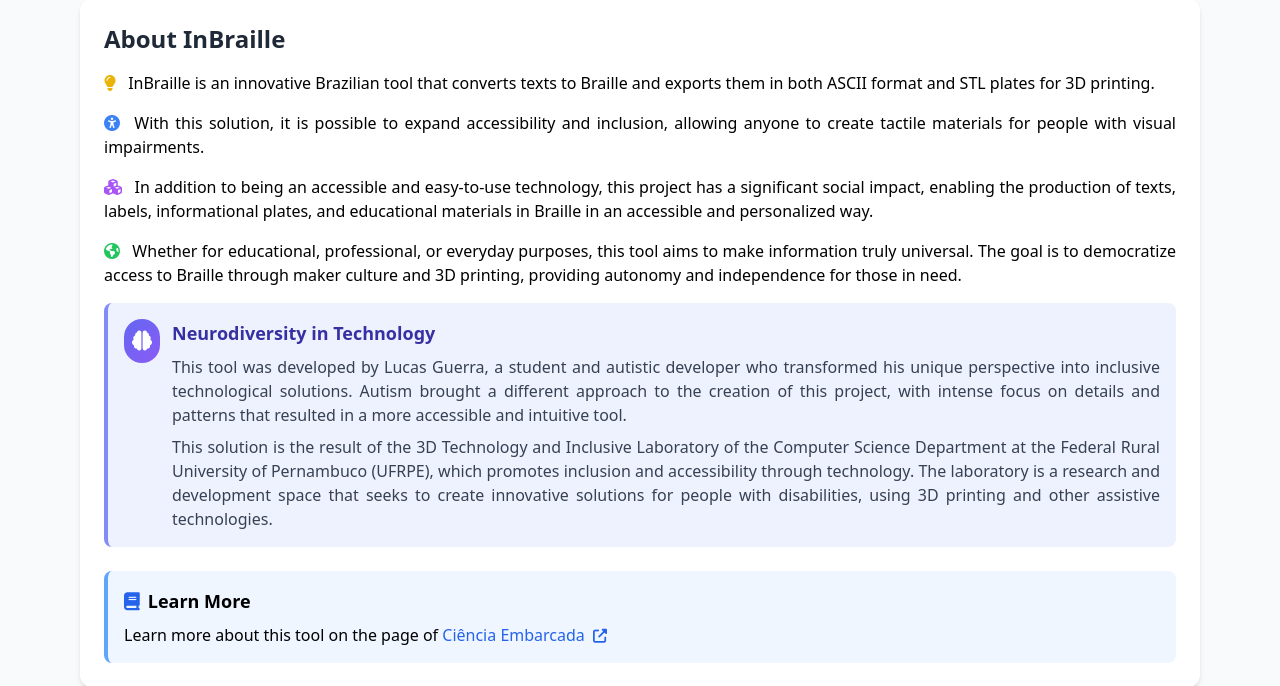
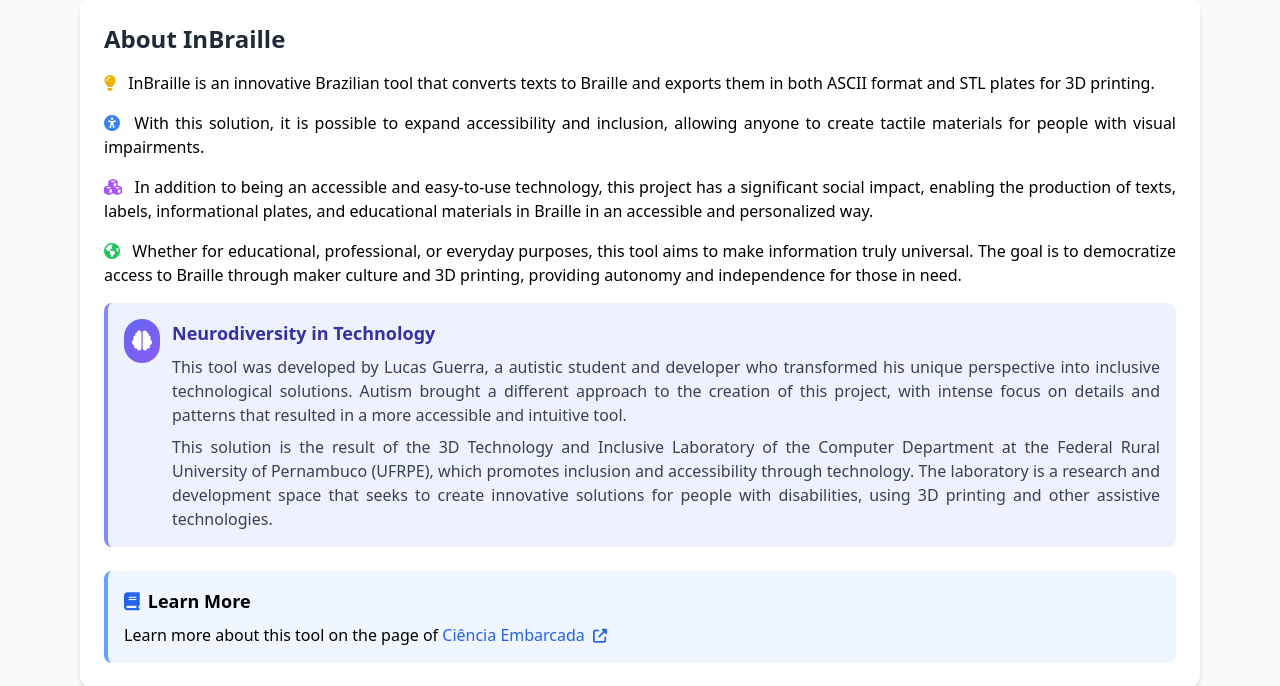
Before and after one commit to lucasrguerra/InBraille, a FastAPI app: page /en in a window 1280 px wide. Shown: the part 1311-1997 px from the top of the page. Run offline with FastAPI, Linux system fonts and the light colour scheme; some libraries are stand-ins or nearby versions.

Commit message:
Update index_en.html to enhance clarity and inclusivity in project description

```diff
--- a/templates/index_en.html
+++ b/templates/index_en.html
@@ -303,11 +303,11 @@
                             <h3 class="text-lg font-semibold text-indigo-800">Neurodiversity in Technology</h3>
 
                             <p class="text-gray-700 mt-2 text-justify">
-                                This tool was developed by Lucas Guerra, a student and autistic developer who transformed his unique perspective into inclusive technological solutions. Autism brought a different approach to the creation of this project, with intense focus on details and patterns that resulted in a more accessible and intuitive tool.
+                                This tool was developed by Lucas Guerra, a autistic student and developer who transformed his unique perspective into inclusive technological solutions. Autism brought a different approach to the creation of this project, with intense focus on details and patterns that resulted in a more accessible and intuitive tool.
                             </p>
 
                             <p class="text-gray-700 mt-2 text-justify">
-                                This solution is the result of the 3D Technology and Inclusive Laboratory of the Computer Science Department at the Federal Rural University of Pernambuco (UFRPE), which promotes inclusion and accessibility through technology. The laboratory is a research and development space that seeks to create innovative solutions for people with disabilities, using 3D printing and other assistive technologies.
+                                This solution is the result of the 3D Technology and Inclusive Laboratory of the Computer Department at the Federal Rural University of Pernambuco (UFRPE), which promotes inclusion and accessibility through technology. The laboratory is a research and development space that seeks to create innovative solutions for people with disabilities, using 3D printing and other assistive technologies.
                             </p>
                         </div>
                     </div>
```
